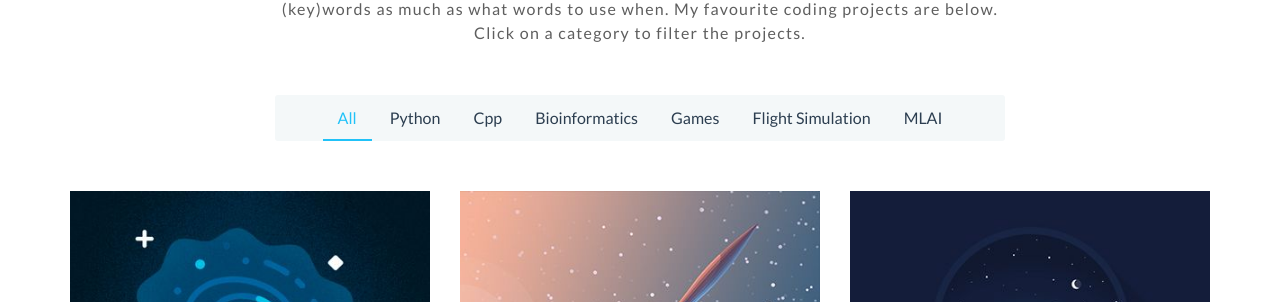
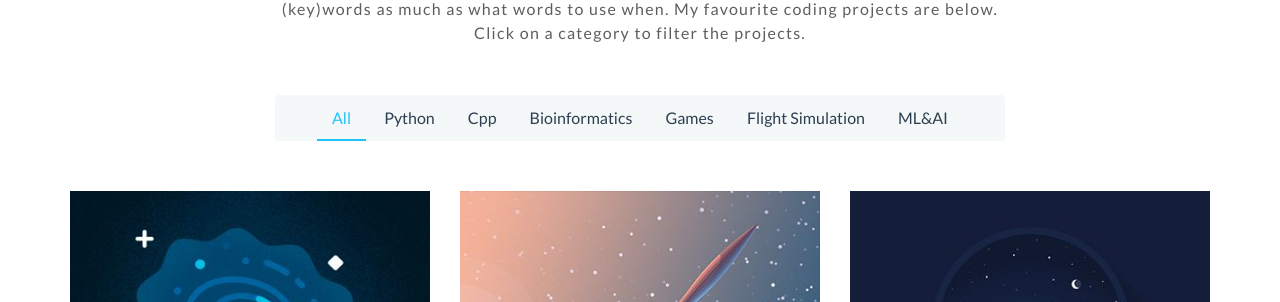
Before and after one commit to Gamernaut/gamernaut.github.io, a Jekyll site: the page built from index.html, in a window 1280 px wide and 900 px high, scrolled down 1613 px. Shown: the part 152-454 px from the top of the window. Built offline with Jekyll 4.4.1, drawn with Linux system fonts in a browser that asks for light colours; nearby versions of some CDN libraries.

Commit message:
Update _config.yml

```diff
--- a/_config.yml
+++ b/_config.yml
@@ -93,7 +93,7 @@ portfolio-description: Learning to code is like learning a natural language, you
 #
 # Portfolio Grid
 #
-portfolio-categories: [Python, Cpp, Bioinformatics, Games, Flight Simulation, MLAI]
+portfolio-categories: [Python, Cpp, Bioinformatics, Games, Flight Simulation, ML&AI]
 portfolio:
 
 # Portfolio Item
@@ -122,7 +122,7 @@ portfolio:
 
 # Portfolio Item
 - title: S<span class="thin">era</span> Style
-  categories: [MLAI, Python, Cpp]
+  categories: [ML&AI, Python, Cpp]
   image: img-05.jpg
   url: '#'
 
```
